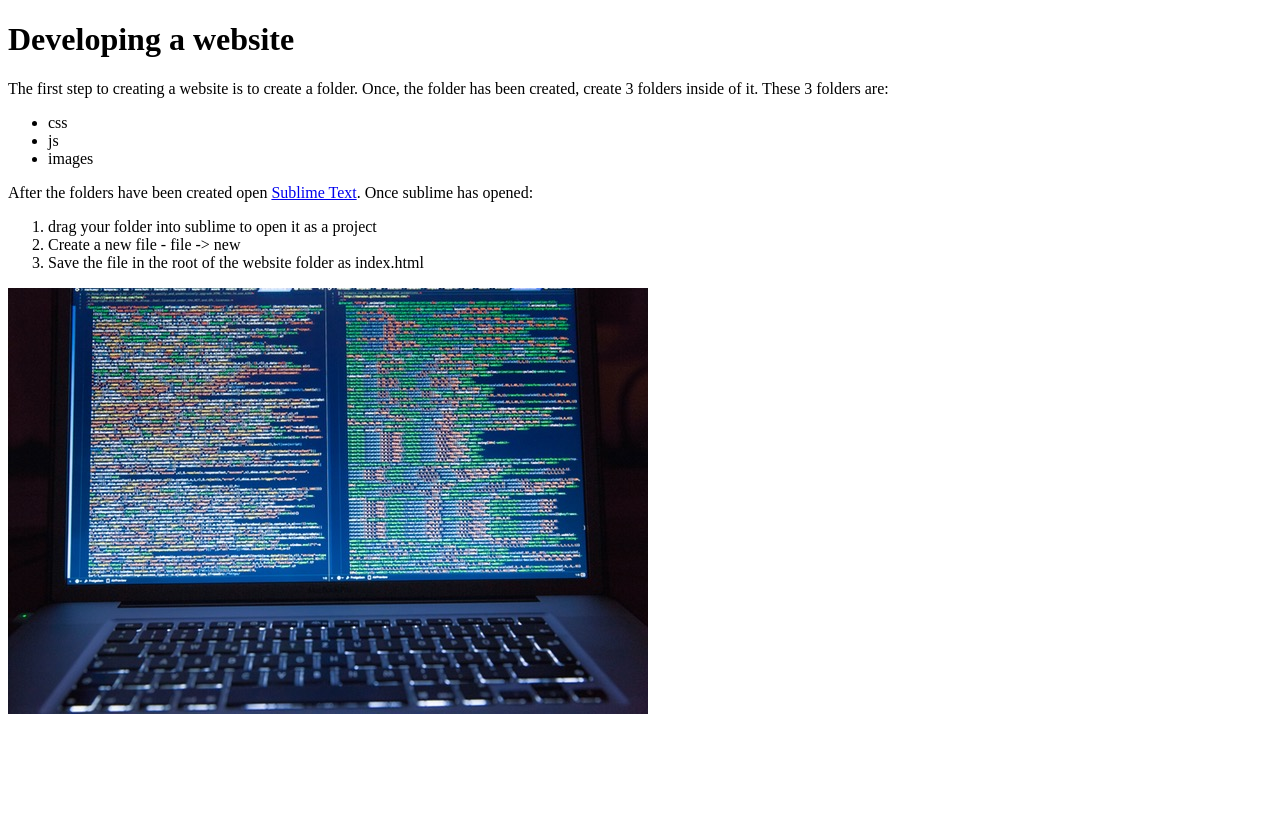
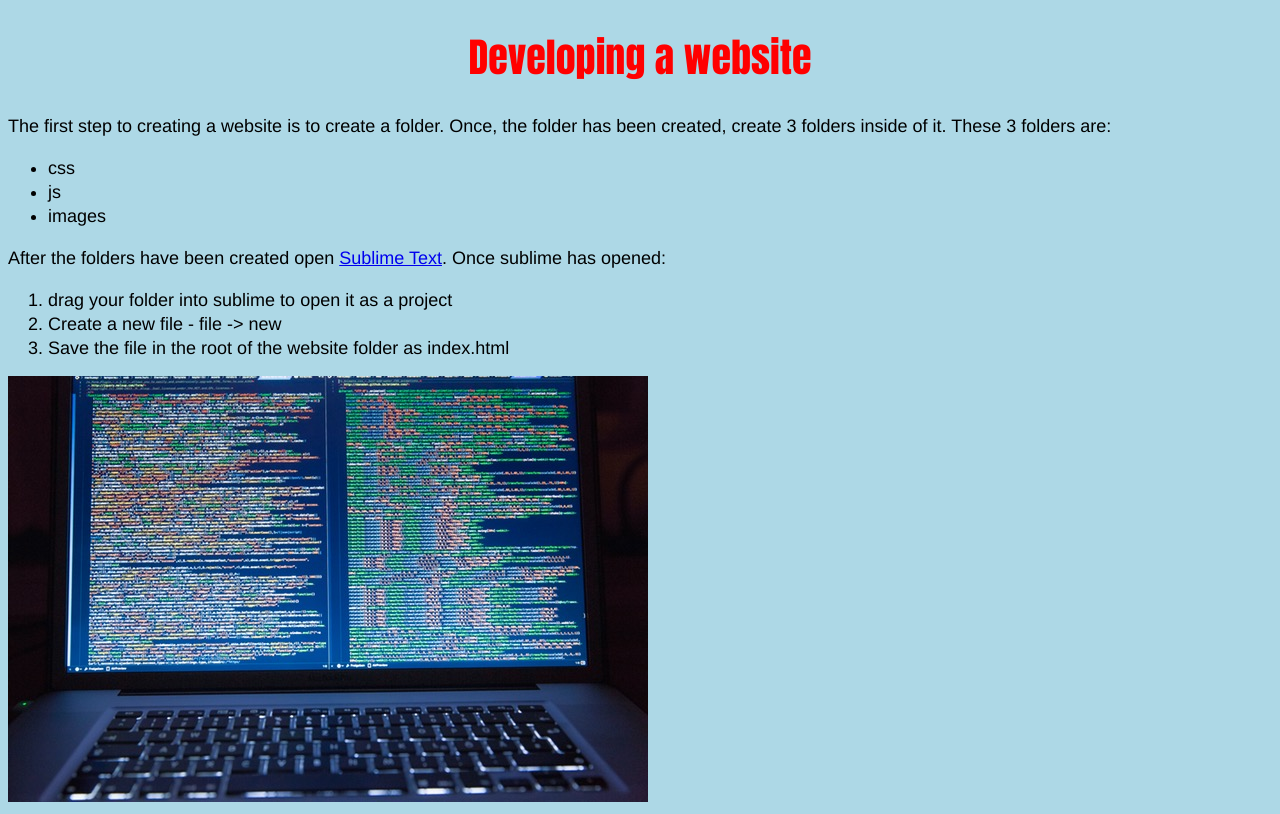
Before and after one commit to mohammedyounus236/my-first-website, a plain HTML site: page index.html in a window 1280 px wide. Drawn offline with Linux system fonts and the light colour scheme.

Commit message:
added stylesheet with base styles

```diff
--- /dev/null
+++ b/css/style.css
@@ -0,0 +1,16 @@
+body{
+	background-color: lightblue;
+}
+
+h1{
+	text-align: center;
+	font-family: Impact, sans-serif;
+	font-size: 40px;
+	color: red;
+}
+
+p, li{
+	font-family: Helvetica, sans-serif;
+	font-size: 18px;
+	line-height: 24px;
+}
--- a/index.html
+++ b/index.html
@@ -4,7 +4,7 @@
 		<meta charset="utf-8">
 
 		<title>Learning Web Development</title>
-
+	<link rel="stylesheet" href="css/style.css">
 	</head>
 	<body>
 		<h1> Developing a website </h1>
```
